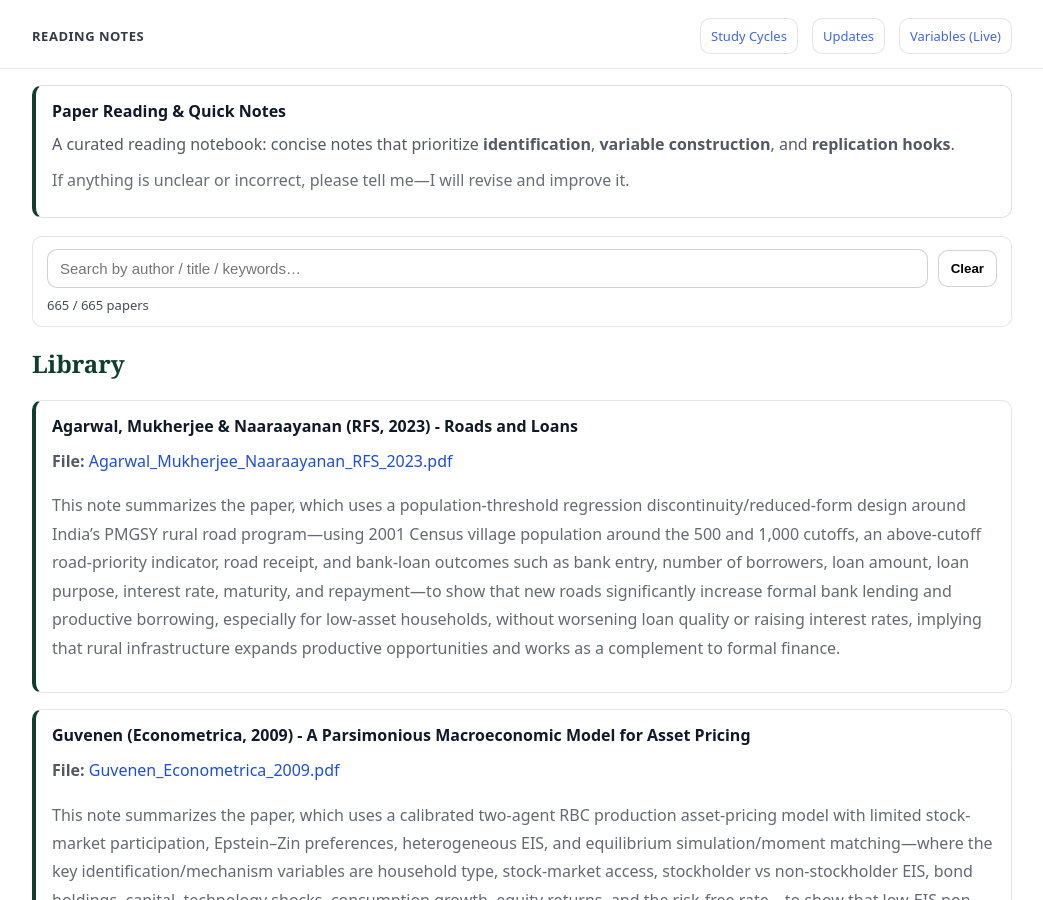
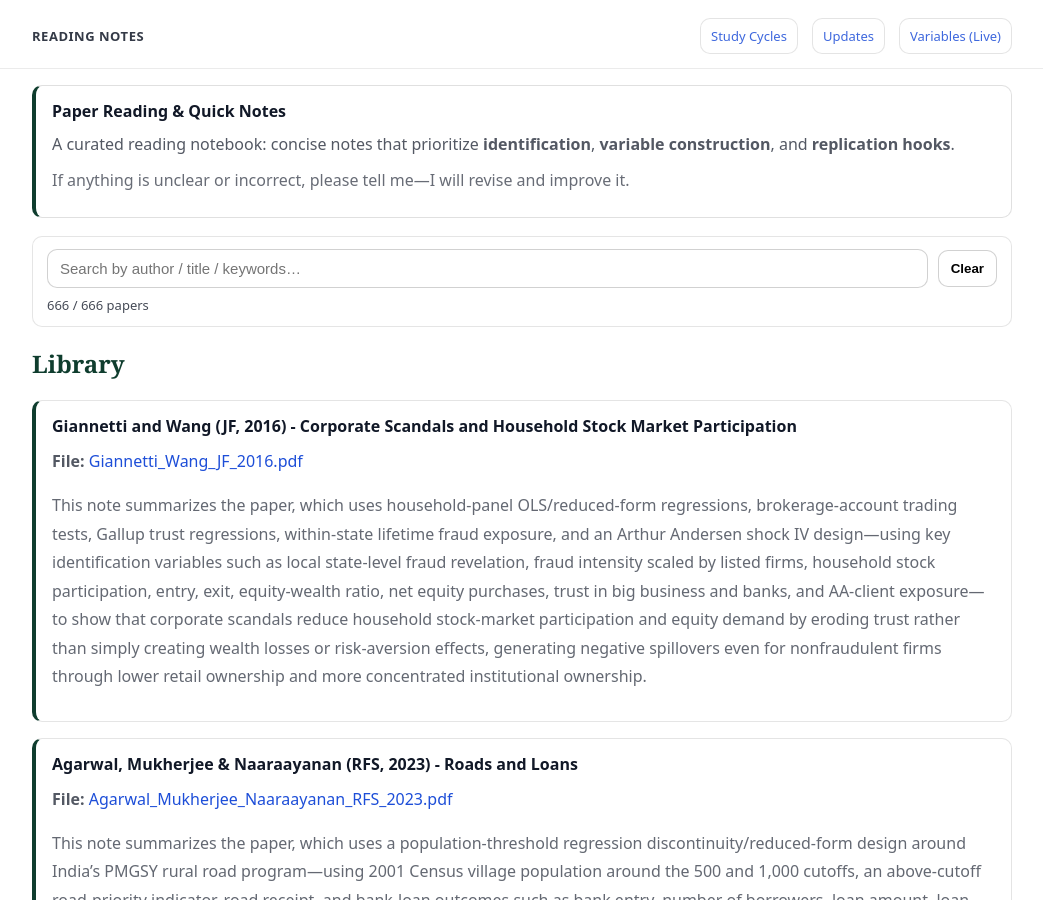
Before and after one commit to yaxinzn/study-archive, a Jekyll site: the page built from reading/index.md, in a window 1280 px wide and 900 px high. Shown: the whole window, without its empty margins (118-1161 px from the left). Built offline with Jekyll 4.4.1, drawn with Linux system fonts in a browser that asks for light colours.

Commit message:
Reading: add/update Giannetti_Wang_JF_2016.pdf

```diff
--- a/_data/reading.yml
+++ b/_data/reading.yml
@@ -1,3 +1,7 @@
+- title: "Giannetti and Wang (JF, 2016) - Corporate Scandals and Household Stock Market Participation"
+  file: "Giannetti_Wang_JF_2016.pdf"
+  desc: "This note summarizes the paper, which uses household-panel OLS/reduced-form regressions, brokerage-account trading tests, Gallup trust regressions, within-state lifetime fraud exposure, and an Arthur Andersen shock IV design—using key identification variables such as local state-level fraud revelation, fraud intensity scaled by listed firms, household stock participation, entry, exit, equity-wealth ratio, net equity purchases, trust in big business and banks, and AA-client exposure—to show that corporate scandals reduce household stock-market participation and equity demand by eroding trust rather than simply creating wealth losses or risk-aversion effects, generating negative spillovers even for nonfraudulent firms through lower retail ownership and more concentrated institutional ownership."
+
 - title: "Agarwal, Mukherjee & Naaraayanan (RFS, 2023) - Roads and Loans"
   file: "Agarwal_Mukherjee_Naaraayanan_RFS_2023.pdf"
   desc: "This note summarizes the paper, which uses a population-threshold regression discontinuity/reduced-form design around India’s PMGSY rural road program—using 2001 Census village population around the 500 and 1,000 cutoffs, an above-cutoff road-priority indicator, road receipt, and bank-loan outcomes such as bank entry, number of borrowers, loan amount, loan purpose, interest rate, maturity, and repayment—to show that new roads significantly increase formal bank lending and productive borrowing, especially for low-asset households, without worsening loan quality or raising interest rates, implying that rural infrastructure expands productive opportunities and works as a complement to formal finance."
```
Also changed, not shown: 1 other file.
